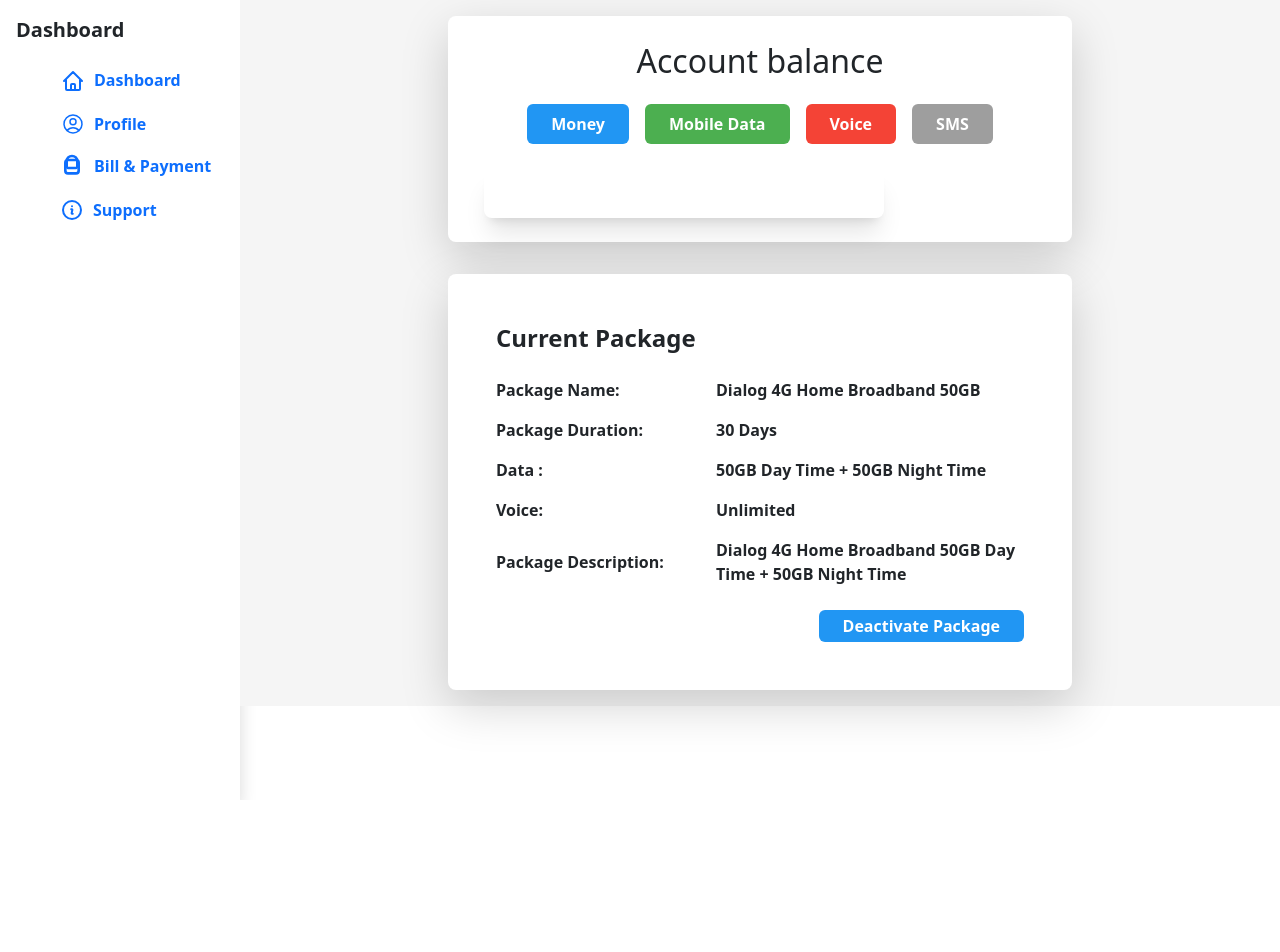
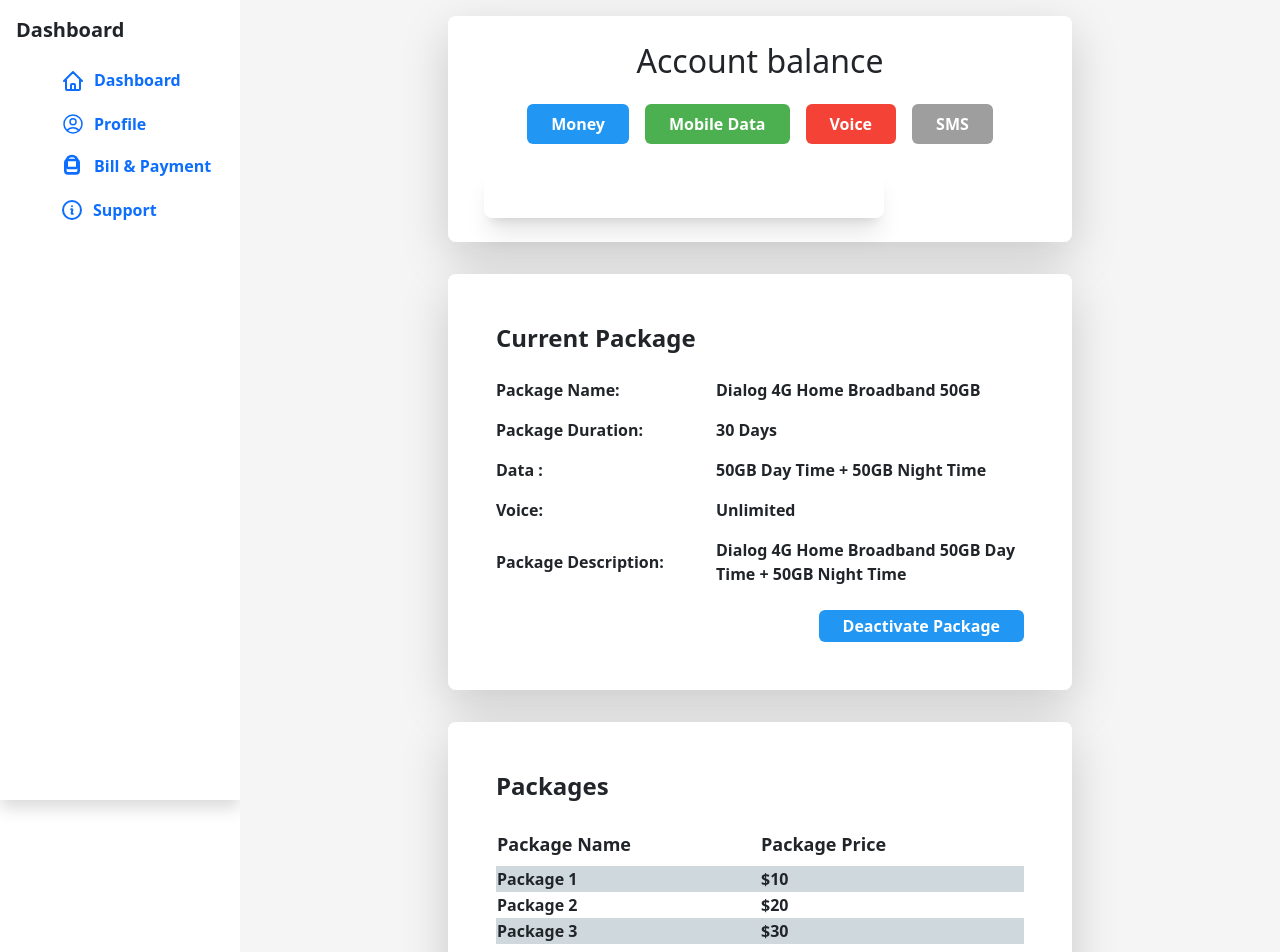
Before and after one commit to kasun789/MicroServicesApplication, a React (Create React App) app in the folder frontend/: page /LandingPage in a window 1280 px wide. Shown: the top 952 px of the page. Before the commit the page ends 800 px from the top, so only its background shows below. Built offline with nearby package versions, Linux system fonts and the light colour scheme.

Commit message:
created packages component

```diff
--- /dev/null
+++ b/frontend/src/components/Packages.js
@@ -0,0 +1,93 @@
+import React, { useEffect, useState } from 'react';
+import axios from 'axios';
+
+function Packages() {
+    const [packages, setPackages] = useState([
+        {
+          id: 1,
+          name: 'Package 1',
+          price: '$10',
+          period: '1 month',
+          details: 'Includes unlimited calls and 10GB data',
+        },
+        {
+          id: 2,
+          name: 'Package 2',
+          price: '$20',
+          period: '3 months',
+          details: 'Includes unlimited calls and 20GB data',
+        },
+        {
+          id: 3,
+          name: 'Package 3',
+          price: '$30',
+          period: '6 months',
+          details: 'Includes unlimited calls and 30GB data',
+        },
+      ]);
+  const [expandedPackage, setExpandedPackage] = useState(null);
+
+//   useEffect(() => {
+//     // Make an Axios GET request to fetch package details from the backend URL
+//     axios.get('http://127.0.0.1:8000/packages')
+//       .then((response) => {
+//         // Set the fetched package data to the state
+//         setPackages(response.data);
+//       })
+//       .catch((error) => {
+//         console.error('Error fetching packages:', error);
+//       });
+//   }, []); // Empty dependency array to run the effect only once when the component mounts
+
+    const handleActivatePackage = () => {
+        console.log('Activate Package');
+    };
+
+
+  const togglePackageDetails = (packageId) => {
+    if (expandedPackage === packageId) {
+      setExpandedPackage(null);
+    } else {
+      setExpandedPackage(packageId);
+    }
+  };
+
+  return (
+    <div className="flex items-center justify-center w-full bg-gray-100 ">
+        <div className="flex flex-col items-center justify-center w-[60%] h-1/2 bg-white rounded-lg shadow-lg mt-3 mb-3">
+            <div className="p-5 space-y-5">
+                <h1 className="text-2xl font-bold text-black-500 flex-//#region ">Packages</h1>
+                <table className='w-full border-collapse text-base font-bold text-black-500 '>
+                    <thead className='font-black text-lg'>
+                    <tr>
+                        <th className='w-[400px] py-2'>Package Name</th>
+                        <th className='w-[400px]'>Package Price</th>
+                    </tr>
+                    </thead>
+                    <tbody>
+                    {packages.map((packageItem,index) => (
+                        <React.Fragment key={packageItem.id}>
+                        <tr onClick={() => togglePackageDetails(packageItem.id)} className={index % 2 === 0 ? 'bg-blue-gray-100 cursor-pointer pt-4 pb-4 m-2' : 'bg-white cursor-pointer pt-4 pb-4 m-2'} >
+                            <td>{packageItem.name}</td>
+                            <td>{packageItem.price}</td>
+                        </tr>
+                        {expandedPackage === packageItem.id && (
+                            <tr>
+                            <td colSpan="2">
+                                <p>Time Period: {packageItem.period}</p>
+                                <p>Details: {packageItem.details}</p>
+                                <button className="px-4 py-1 font-bold text-white bg-blue-500 rounded hover:bg-blue-700" onClick={handleActivatePackage}>Activate Package</button>
+                            </td>
+                            </tr>
+                        )}
+                        </React.Fragment>
+                    ))}
+                    </tbody>
+                </table>
+            </div>
+        </div>
+    </div>
+  );
+}
+
+export default Packages;
--- a/frontend/src/pages/LandingPage.js
+++ b/frontend/src/pages/LandingPage.js
@@ -2,6 +2,7 @@
 import SideBar from '../components/SideBar'
 import AccountBalance from '../components/AccountBalance';
 import CurrentPackage from '../components/CurrentPackage';
+import Packages from '../components/Packages';
 
 const LandingPage = () => {
   return (
@@ -10,6 +11,7 @@
         <div className='flex-1'>
           <AccountBalance />
           <CurrentPackage />
+          <Packages />
         </div>
     </div>
   );
```
